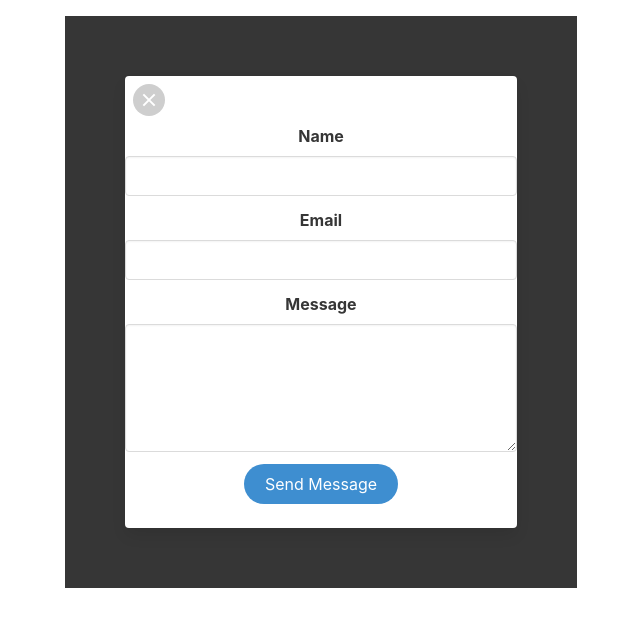
After one commit to DuscraperRn/Flask, a Flask app: page /contact in a window 1280 px wide. The commit adds this page. Shown: the top 627 px of the page, without its empty margins (319-959 px from the left). Run offline with Flask 2, Linux system fonts and the light colour scheme.

Commit message:
added contact page

```diff
--- a/app.py
+++ b/app.py
@@ -1,4 +1,5 @@
-from flask import Flask,render_template
+import re
+from flask import Flask,render_template,request
 import gspread
 
 gc=gspread.service_account(filename='flask-profile.json')
@@ -10,8 +11,10 @@ shCon.append_row(['1','@gmail','2'])
 
 app=Flask(__name__)
 
-@app.route('/')
+@app.route('/',methods=['POST','GET'])
 def home():
+    if request.method=='POST':
+        shCon.append_row([request.form['name'],request.form['email'],request.form['message']])
     #return render_template('index.html')
     profile={
         'about': shProf.acell('B1').value,
@@ -20,3 +23,7 @@ def home():
         'work': shProf.acell('B4').value
     }
     return render_template('index.html',profile=profile)
+
+@app.route('/contact')
+def contact():
+    return render_template('contacts.html')
--- /dev/null
+++ b/templates/contacts.html
@@ -0,0 +1,50 @@
+<!DOCTYPE html>
+<html>
+  <head>
+    <meta charset="utf-8">
+    <meta name="viewport" content="width=device-width, initial-scale=1">
+    <title>Flask(Git)-Project</title>
+    <link rel="stylesheet" href="https://cdn.jsdelivr.net/npm/bulma@0.9.3/css/bulma.min.css">
+  </head>
+  <body>
+
+  <section>
+    <center>
+    <div class="column is-two-fifths is-offset-one-fifth has-background-dark m-4">
+      <div class="section">
+        <div class="card " >
+          <form action="/" method="POST">
+            <a href={{url_for('home')}}  class='delete is-large is-pulled-left m-2'></a><br><br>
+            <div class="field">
+              <label class="label">Name</label>
+              <div class="control">
+                <input class="input" type="text" name="name"/>
+              </div>
+            </div>
+
+            <div class="field">
+              <label class="label">Email</label>
+              <div class="control">
+                <input class="input" type="text" name="email"/>
+              </div>
+            </div>
+
+            <div class="field">
+              <label class="label">Message</label>
+              <div class="control">
+                <textarea class="textarea" name="message"></textarea>
+              </div>
+            </div>
+
+            <div class="control">
+              <button type='submit' class="button is-rounded is-info" >Send Message</button>
+            </div>
+            <br>
+          </form>
+        </div>
+      </div>
+    </div>
+    </center>
+  </section>
+  </body>
+</html>
--- a/templates/index.html
+++ b/templates/index.html
@@ -14,8 +14,8 @@
     <center>
     <p class="title is-4">Mritunjay Kumar Sinha</p>
     <p class="subtitle is-6">@Resume_made_with_Flask_Python_&_Docker</p>
-    <a class="button is-info is-outlined is-rounded" href='#'>Contact</a>
-    <a class="button is-info is-outlined is-rounded" href="#">Linkedin</a>
+    <a class="button is-info is-outlined is-rounded" href={{url_for('contact')}} >Contact</a>
+    <a class="button is-info is-outlined is-rounded" href="https://www.linkedin.com/in/mritunjay-kumar-sinha-977299150/">Linkedin</a>
     </center>
   </section>
   <section>
```
